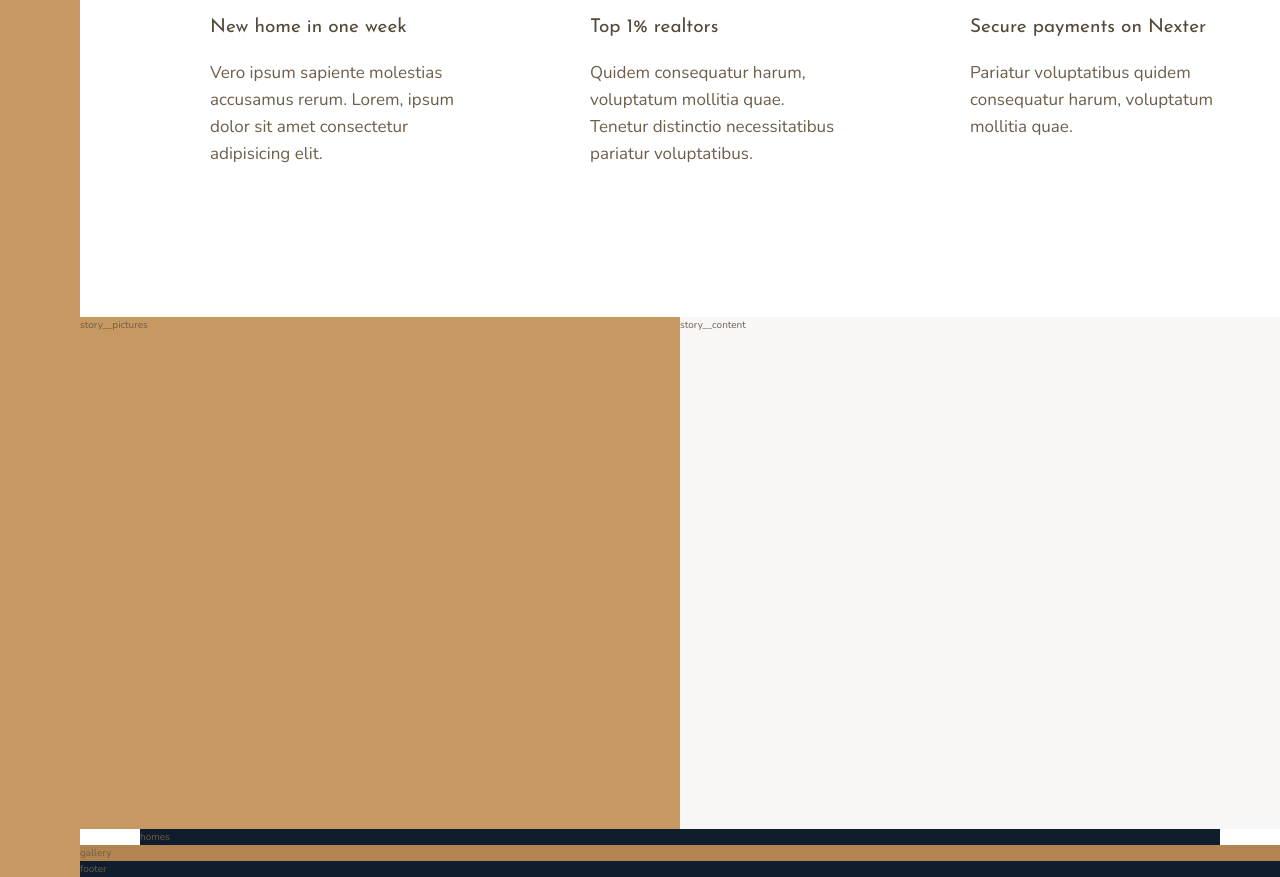
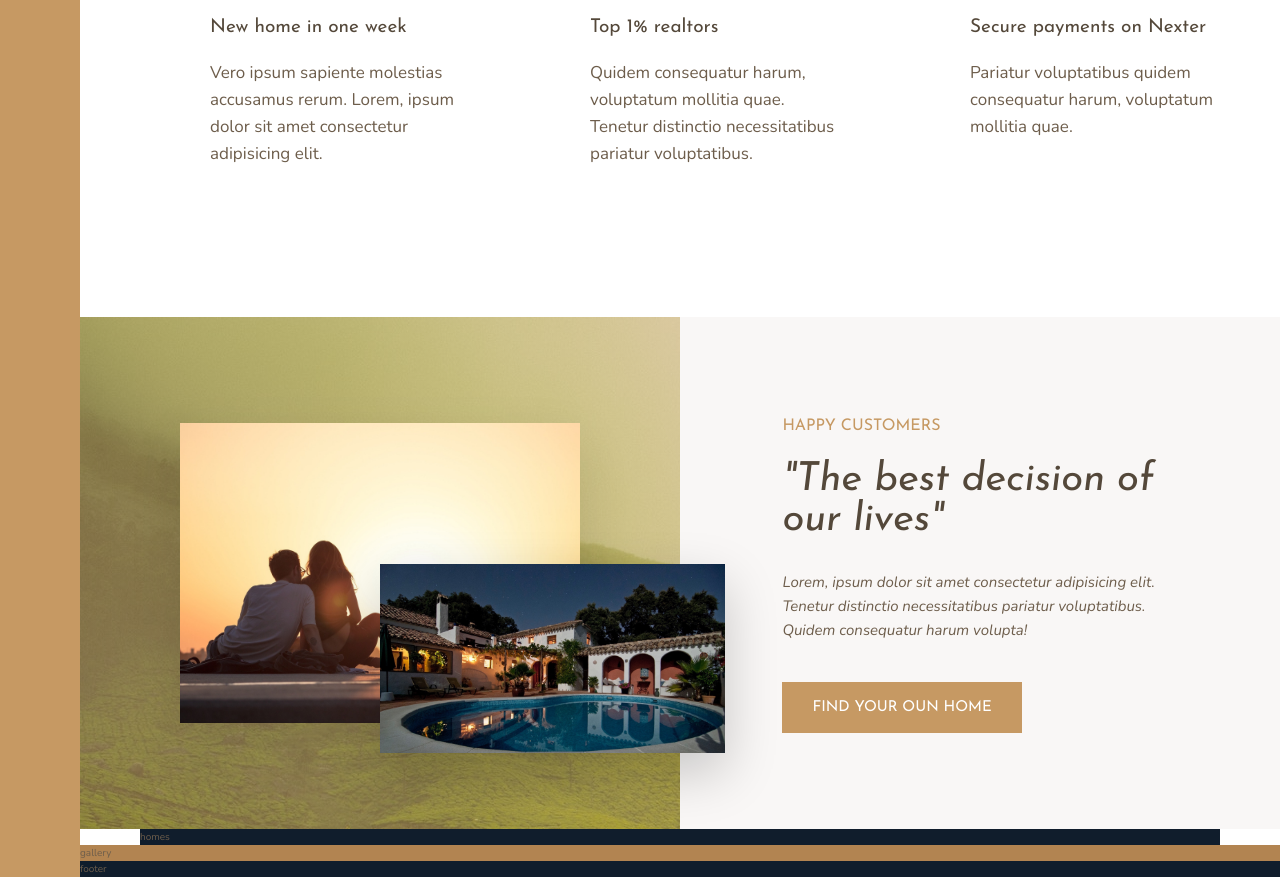
Before and after one commit to Mariia-Olena/nexter, a website: page index.html in a window 1280 px wide. Shown: the part 1151-2028 px from the top of the page. Drawn offline with nearby package versions, Linux system fonts and the light colour scheme.

Commit message:
add story section

```diff
--- a/index.html
+++ b/index.html
@@ -18,28 +18,38 @@
     <aside class="sidebar">sidebar</aside>
     <header class="header">header</header>
     <div class="realtors">realtors</div>
+
     <section class="features">
       <div class="feature">
         <svg class="feature__icon">
           <use x-link:href="img/sprite.svg#icon-global"></use>
         </svg>
         <h4 class="heading-4 heading-4--dark">World's best luxury homes</h4>
-        <p class="feature__text">Lorem, ipsum dolor sit amet consectetur adipisicing elit. Tenetur distinctio necessitatibus pariatur voluptatibus.</p>
+        <p class="feature__text">
+          Lorem, ipsum dolor sit amet consectetur adipisicing elit. Tenetur
+          distinctio necessitatibus pariatur voluptatibus.
+        </p>
       </div>
       <div class="feature">
         <svg class="feature__icon">
           <use x-link:href="img/sprite.svg#icon-trophy"></use>
         </svg>
         <h4 class="heading-4 heading-4--dark">Only the best properties</h4>
-        <p class="feature__text">Voluptatum mollitia quae. Vero ipsum sapiente molestias accusamus rerum sed a eligendi aut quia.
+        <p class="feature__text">
+          Voluptatum mollitia quae. Vero ipsum sapiente molestias accusamus
+          rerum sed a eligendi aut quia.
         </p>
       </div>
       <div class="feature">
         <svg class="feature__icon">
           <use x-link:href="img/sprite.svg#icon-map-pin"></use>
         </svg>
-        <h4 class="heading-4 heading-4--dark">All homes sin in top locations</h4>
-        <p class="feature__text">Tenetur distinctio necessitatibus pariatur voluptatibus quidem consequatur harum.
+        <h4 class="heading-4 heading-4--dark">
+          All homes sin in top locations
+        </h4>
+        <p class="feature__text">
+          Tenetur distinctio necessitatibus pariatur voluptatibus quidem
+          consequatur harum.
         </p>
       </div>
       <div class="feature">
@@ -47,7 +57,9 @@
           <use x-link:href="img/sprite.svg#icon-key"></use>
         </svg>
         <h4 class="heading-4 heading-4--dark">New home in one week</h4>
-        <p class="feature__text">Vero ipsum sapiente molestias accusamus rerum. Lorem, ipsum dolor sit amet consectetur adipisicing elit.
+        <p class="feature__text">
+          Vero ipsum sapiente molestias accusamus rerum. Lorem, ipsum dolor sit
+          amet consectetur adipisicing elit.
         </p>
       </div>
       <div class="feature">
@@ -55,7 +67,9 @@
           <use x-link:href="img/sprite.svg#icon-presentation"></use>
         </svg>
         <h4 class="heading-4 heading-4--dark">Top 1% realtors</h4>
-        <p class="feature__text">Quidem consequatur harum, voluptatum mollitia quae. Tenetur distinctio necessitatibus pariatur voluptatibus.
+        <p class="feature__text">
+          Quidem consequatur harum, voluptatum mollitia quae. Tenetur distinctio
+          necessitatibus pariatur voluptatibus.
         </p>
       </div>
       <div class="feature">
@@ -63,13 +77,29 @@
           <use x-link:href="img/sprite.svg#icon-lock"></use>
         </svg>
         <h4 class="heading-4 heading-4--dark">Secure payments on Nexter</h4>
-        <p class="feature__text">Pariatur voluptatibus quidem consequatur harum, voluptatum mollitia quae.
+        <p class="feature__text">
+          Pariatur voluptatibus quidem consequatur harum, voluptatum mollitia
+          quae.
         </p>
       </div>
     </section>
 
-    <div class="story__pictures">story__pictures</div>
-    <div class="story__content">story__content</div>
+    <div class="story__pictures">
+      <img src="img/story-1.jpeg" alt="couple with new house" class="story__img--1">
+      <img src="img/story-2.jpeg" alt="new house" class="story__img--2">
+    </div>
+
+    <div class="story__content">
+      <h3 class="heading-3 mb-sm">Happy Customers</h3>
+      <h2 class="heading-2 heading-2--dark mb-md">"The best decision of our lives"</h2>
+      <p class="story__text">
+        Lorem, ipsum dolor sit amet consectetur adipisicing elit. Tenetur
+        distinctio necessitatibus pariatur voluptatibus. Quidem consequatur
+        harum volupta!
+      </p>
+      <button class="btn">Find your oun home</button>
+    </div>
+
     <section class="homes">homes</section>
     <section class="gallery">gallery</section>
     <footer class="footer">footer</footer>
--- a/sass/_story.scss
+++ b/sass/_story.scss
@@ -1,11 +1,41 @@
 .story {
   &__pictures {
-    background-color: $color-primary;
+    display: grid;
+    grid-template-rows: repeat(6, 1fr);
+    grid-template-columns: repeat(6, 1fr);
+    align-items: center;
     grid-column: full-start / col-end 4;
+    background-image: linear-gradient(rgba($color-primary, .5), rgba($color-primary, .5)), url(../img/back.jpg);
+  }
+
+  &__img--1 {
+    width: 100%;
+    grid-row: 2 / 6;
+    grid-column: 2 / 6;
+    box-shadow: 0 2rem 5rem rgba(#000, .1);
+  }
+
+  &__img--2 {
+    width: 115%;
+    grid-row: 4 / 6;
+    grid-column: 4 / 7;
+    z-index: 1;
+    box-shadow: 0 2rem 5rem rgba(#000, .2);
+
   }
 
   &__content {
+    display: grid;
+    align-content: center;
+    justify-items: start;
     background-color: $color-grey-light-1;
     grid-column: col-start 5 / full-end;
+    padding: 6rem 8vw;
+  }
+
+  &__text {
+    font-size: 1.5rem;
+    font-style: italic;
+    margin-bottom: 4rem;
   }
 }
--- a/sass/_typography.scss
+++ b/sass/_typography.scss
@@ -1,6 +1,27 @@
 %heading {
   font-family: $font-display;
   font-weight: 400;
+}
+
+.heading-2 {
+  @extend %heading;
+  font-size: 4rem;
+  font-style: italic;
+  line-height: 1;
+
+  &--light {
+    color: $color-grey-light-1;
+  }
+  &--dark {
+    color: $color-grey-dark-1;
+  }
+}
+
+.heading-3 {
+  @extend %heading;
+  font-size: 1.6rem;
+  color: $color-primary;
+  text-transform: uppercase;
 }
 
 .heading-4 {
@@ -10,8 +31,37 @@
   &--light {
     color: $color-grey-light-1;
   }
-
   &--dark {
     color: $color-grey-dark-1;
   }
 }
+
+.btn {
+  background-color: $color-primary;
+  color: #FFF;
+  border: none;
+  border-radius: 0;
+  font-family: $font-display;
+  font-size: 1.5rem;
+  text-transform: uppercase;
+  padding: 1.8rem 3rem;
+  cursor: pointer;
+  transition: all 0.2s;
+
+  &:hover {
+    background-color: $color-primary-dark;
+  }
+}
+
+.mb-sm {
+  margin-bottom: 2rem;
+}
+.mb-md {
+  margin-bottom: 3rem;
+}
+.mb-lg {
+  margin-bottom: 4rem;
+}
+.mb-hg {
+  margin-bottom: 8rem;
+}
```
Also changed, not shown: img/text.txt (deleted, +0 -18 lines), css/style.css.
